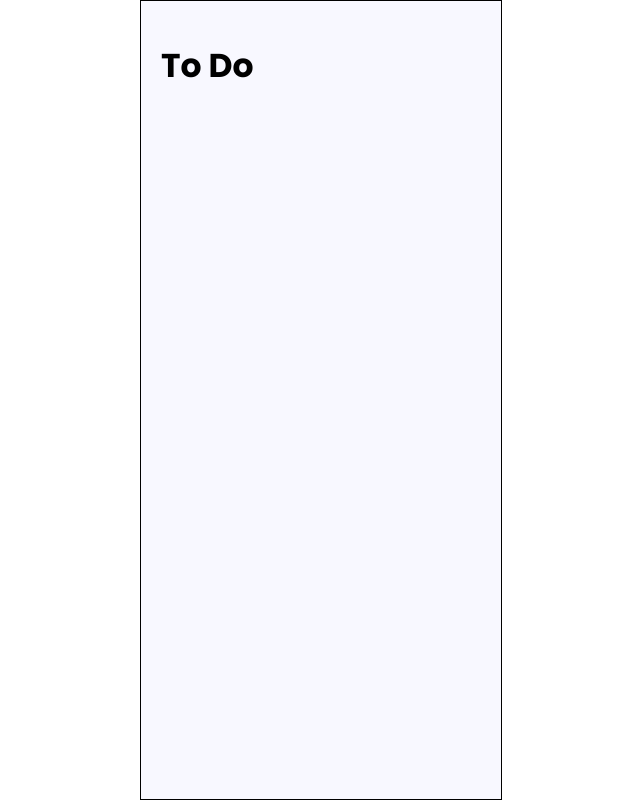
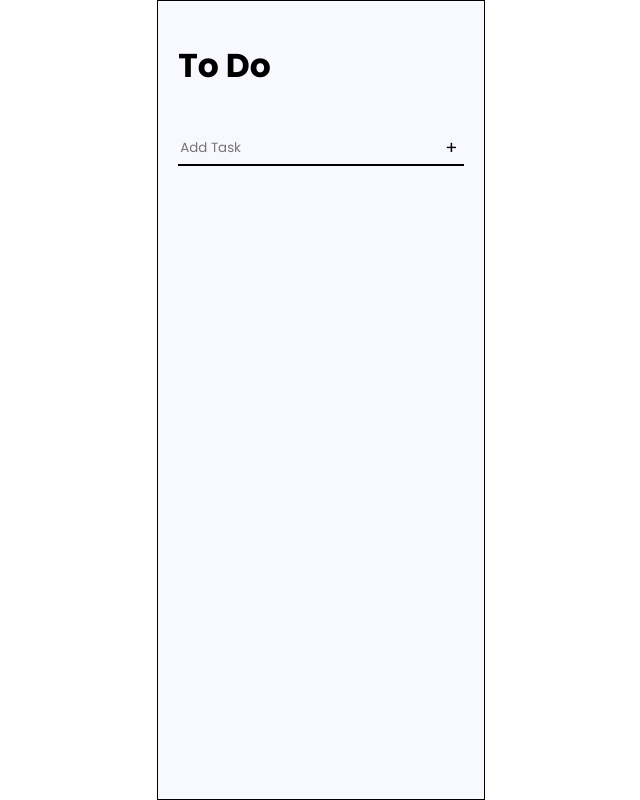
Before and after one commit to dishan1223/js-projects, a website built with Vite: page todolist/index.html in a window 1280 px wide. Shown: the whole page, without its empty margins (319-959 px from the left). Built offline with nearby package versions, Linux system fonts and the light colour scheme.

Commit message:
added a text field to type tasks

```diff
--- a/todolist/index.html
+++ b/todolist/index.html
@@ -13,7 +13,10 @@
   <body>
     <div class="todo-container">
       <h1 class="To-Do-head">To Do</h1>
-
+      <div class="add-task-container">
+        <input class="task-input" type="text" placeholder="Add Task"></input>
+        <button class="add-btn">+</button>
+      </div>
     </div>
     <script type="module" src="/main.js"></script>
   </body>
--- a/todolist/style.css
+++ b/todolist/style.css
@@ -20,6 +20,27 @@ body{
   border: 1px solid black;
   padding: 20px;
   padding-top: 40px;
-  width: 320px;
   background: ghostwhite;
 }
+
+.add-task-container{
+  display:flex;
+  flex-direction: row;
+  width: 100%;
+  border-bottom: 2px solid black;
+  height: 33px;
+  margin-top: 40px;
+}
+
+.add-btn{
+  font-size: 18px;
+  background: ghostwhite;
+  border: none;
+}
+.task-input{
+  border: none;
+  background: transparent;
+}
+.task-input:focus{
+  outline: none;
+}
```
